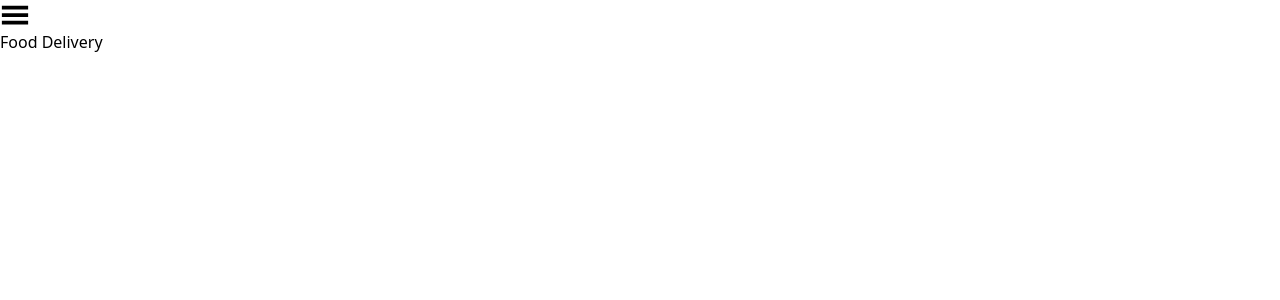
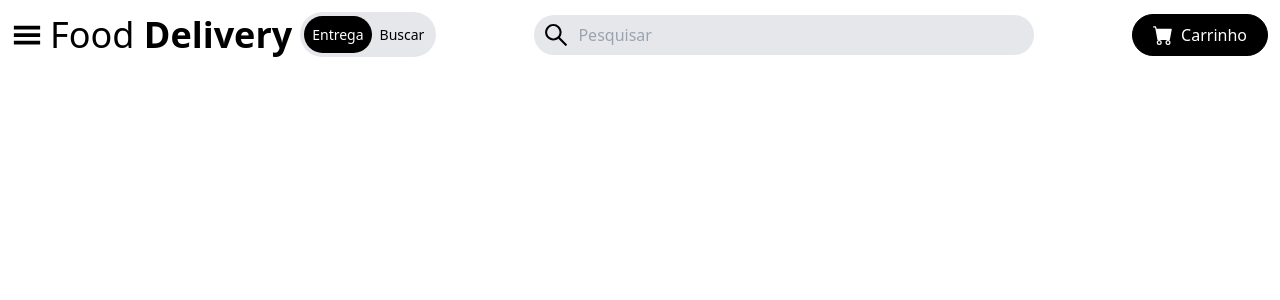
Before and after one commit to Pedroicn/Food-Delivery, a React (Create React App) app: page / in a window 1280 px wide. Shown: the top 300 px of the page. Built offline with nearby package versions, Linux system fonts and the light colour scheme.

Commit message:
feat: add search field and title to header

```diff
--- a/src/components/Header.jsx
+++ b/src/components/Header.jsx
@@ -1,15 +1,30 @@
 import React from 'react';
 import { GiHamburgerMenu } from 'react-icons/gi';
-
+import { AiOutlineSearch } from 'react-icons/ai';
+import { BsFillCartFill } from 'react-icons/bs';
 const Header = () => {
   return (
-    <header>
-      <div>
-        <GiHamburgerMenu size={30} />
+    <header className='max-w-[1640px] mx-auto flex justify-between items-center p-3'>
+
+      <div className='flex items-center'>
+        <div className='cursor-pointer'>
+          <GiHamburgerMenu size={30} />
+        </div>
+        <h1 className='text-2xl sm:text-3xl lg:text-4xl px-2'>
+          Food <span className='font-bold'>Delivery</span>
+        </h1>
+        <div className='hidden lg:flex items-center bg-gray-200 rounded-full p-1 text-[14px]'>
+          <p className='bg-black text-white rounded-full p-2'>Entrega</p>
+          <p className='p-2'>Buscar</p>
+        </div>
       </div>
-      <h1>
-        Food Delivery
-      </h1>
+      <div className='bg-gray-200 rounded-full flex items-center px-2 w-[200px] sm:w-[400px] lg:w-[500px]'>
+        <AiOutlineSearch size={30} />
+        <input className='bg-transparent p-2 focus:outline-none w-full' type="text" placeholder='Pesquisar' />
+      </div>
+      <button className='bg-black text-white hidden md:flex items-center py-2 rounded-full'>
+        <BsFillCartFill size={20} className='mr-2' /> Carrinho
+      </button>
     </header>
   )
 }
```
